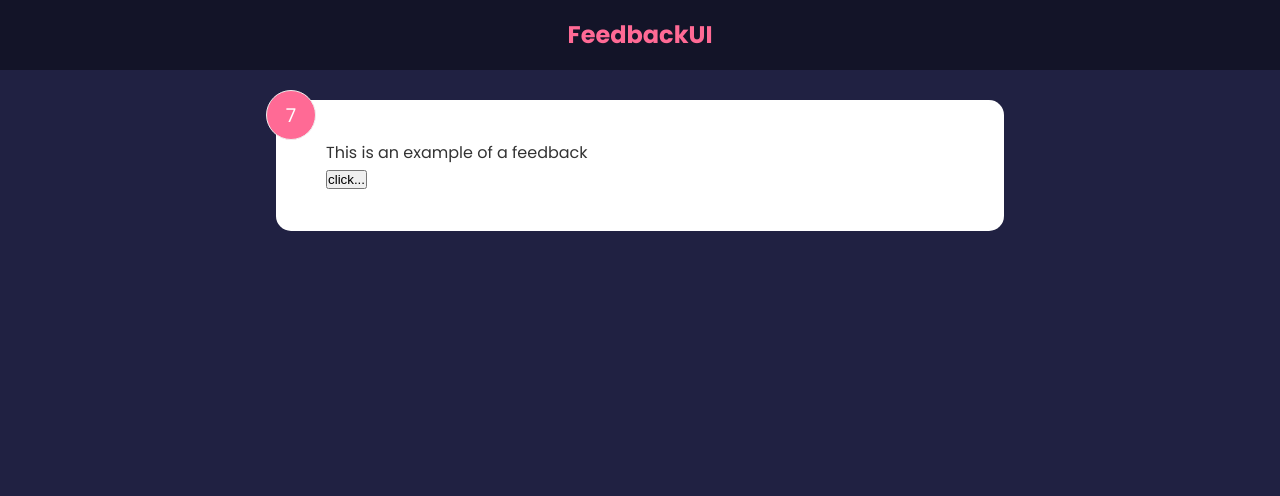
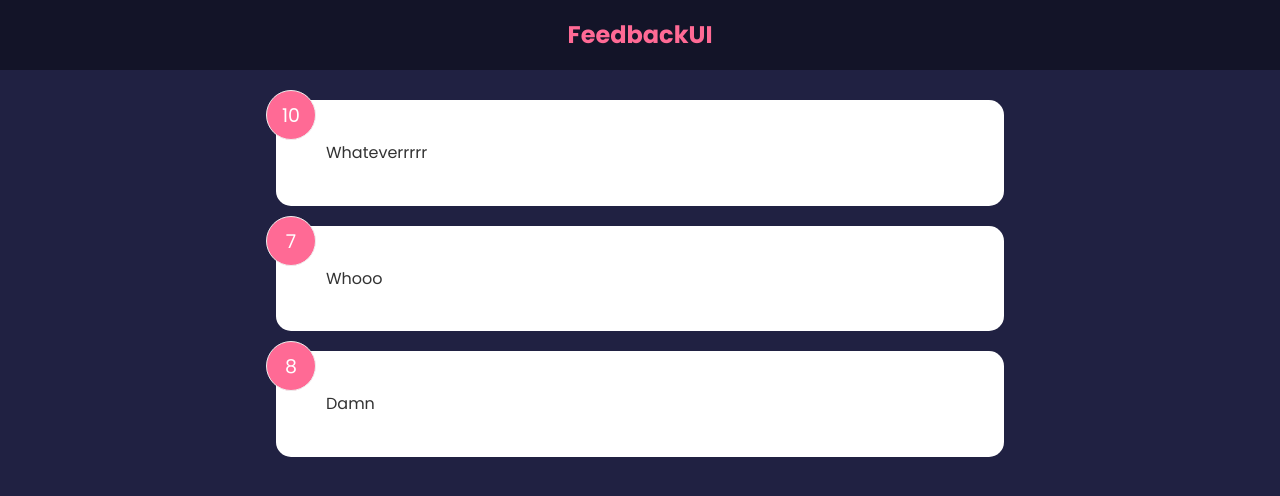
Before and after one commit to izaakdale/feedback-app, a React (Create React App) app: page / in a window 1280 px wide. Shown: the top 496 px of the page. Built offline with nearby package versions, Linux system fonts and the light colour scheme.

Commit message:
Added feedback item with list

```diff
--- a/src/App.js
+++ b/src/App.js
@@ -1,12 +1,17 @@
+import { useState } from "react"
 import Header from "./components/Header"
-import FeedbackItem from "./components/FeedbackItem"
+import FeedbackList from "./components/FeedbackList"
+import FeedbackData from "./data/FeedbackData"
 
 function App() {
+
+    const [feedback, setFeedback] = useState(FeedbackData)
+
     return (
         <div>
             <Header/>
             <div className="container">
-                <FeedbackItem></FeedbackItem>
+                <FeedbackList feedback={feedback} />
             </div>
         </div>
     )
--- a/src/components/FeedbackItem.jsx
+++ b/src/components/FeedbackItem.jsx
@@ -2,23 +2,11 @@
 import { useState } from 'react'
 
 
-function FeedbackItem() {
-
-    const [rating, setRating] = useState(7)
-    const [text, setText] = useState("This is an example of a feedback")
-
-    const handleClick = () => {
-        setRating((prev) => {
-            return prev+1
-        })
-        setText("Test")
-    }
-
+function FeedbackItem({item}) {
     return (
         <div className='card'>
-            <div className='num-display'>{rating}</div>
-            <div className='text-display'>{text}</div>
-            <button onClick={handleClick}>click...</button>
+            <div className='num-display'>{item.rating}</div>
+            <div className='text-display'>{item.text}</div>
         </div>
     )
 }
--- /dev/null
+++ b/src/components/FeedbackList.jsx
@@ -0,0 +1,18 @@
+import FeedbackItem from "./FeedbackItem"
+
+function FeedbackList({feedback}) {
+
+    if (!feedback || feedback.length == 0) {
+        return <p>No feedback yet...</p>
+    }
+
+    return (
+        <div className="feedback-list">
+            {feedback.map((item) => (
+                <FeedbackItem key={item.id} item={item} />
+            ))}
+        </div>
+    )
+}
+
+export default FeedbackList
--- /dev/null
+++ b/src/data/FeedbackData.js
@@ -0,0 +1,19 @@
+const FeedbackData = [
+    {
+        id: 1,
+        rating: 10,
+        text: "Whateverrrrr"
+    },
+    {
+        id: 2,
+        rating: 7,
+        text: "Whooo"
+    },
+    {
+        id: 3,
+        rating: 8,
+        text: "Damn"
+    },
+]
+
+export default FeedbackData
```
